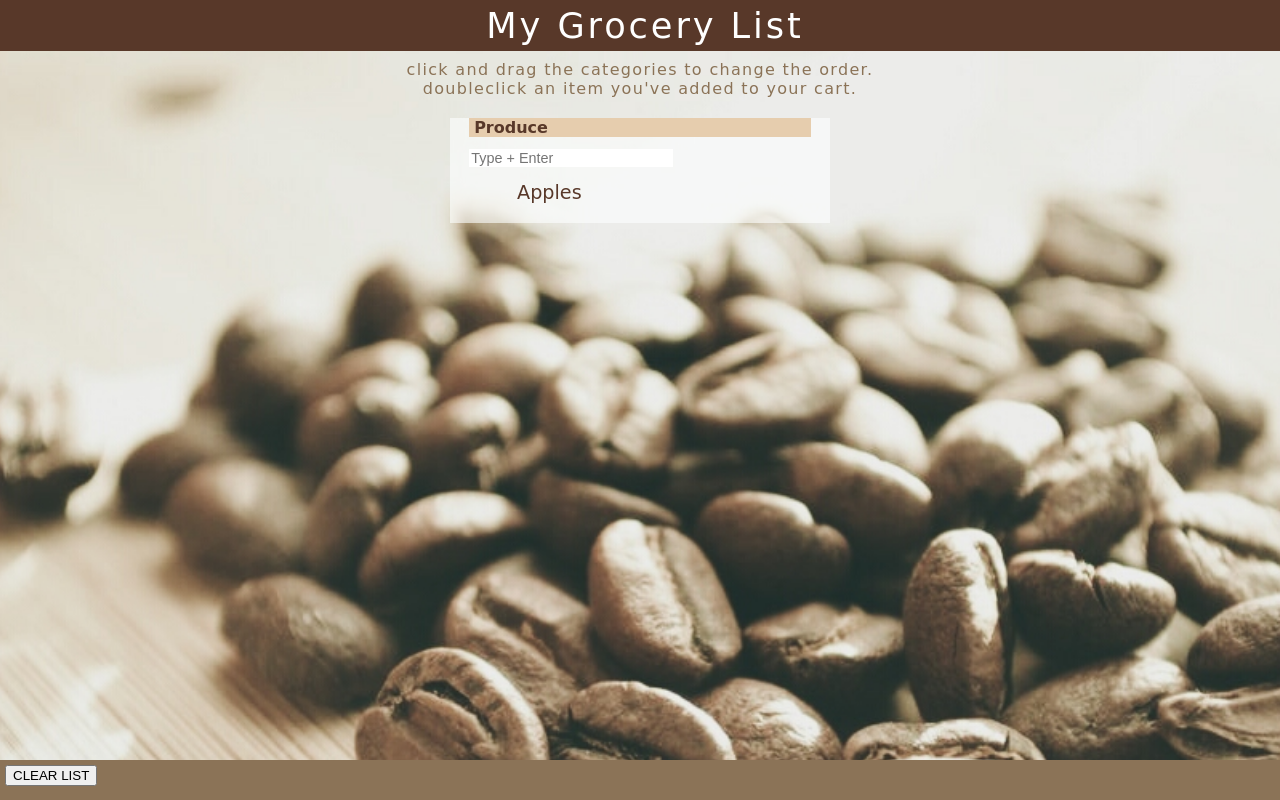
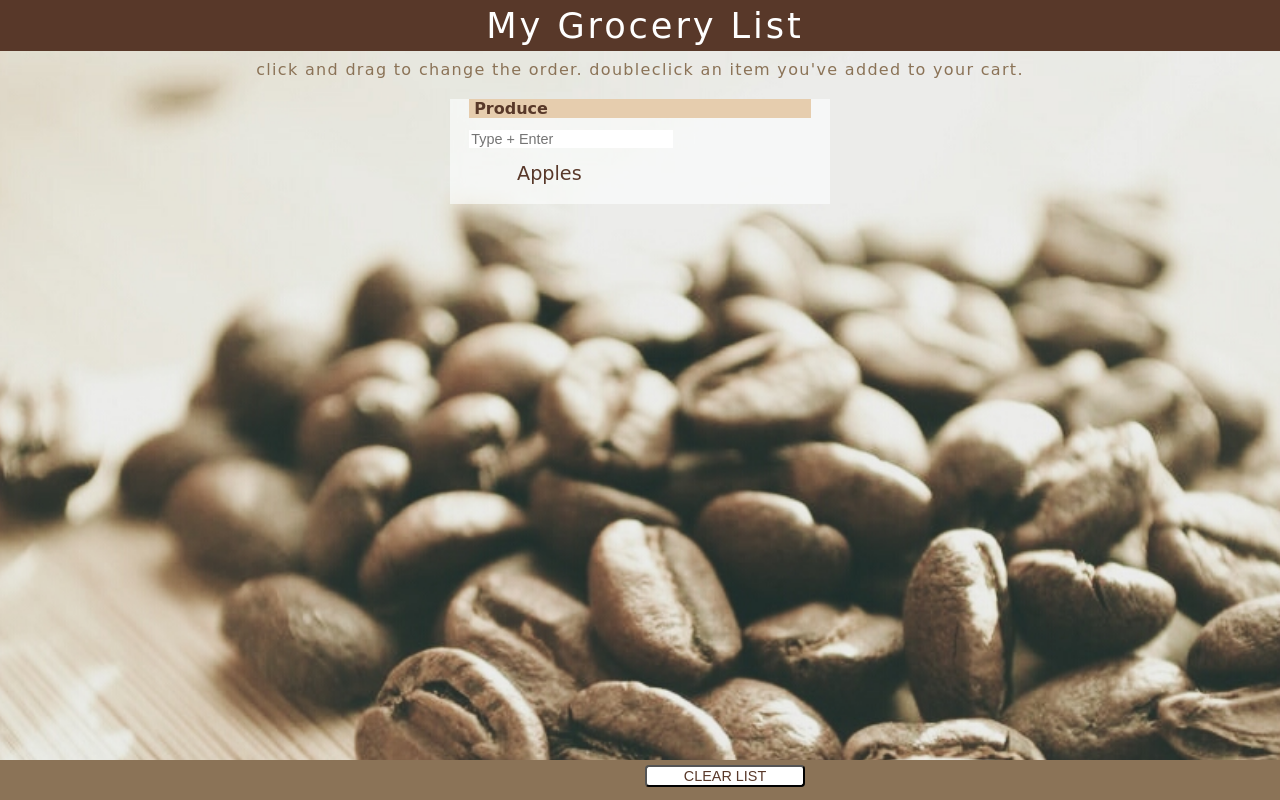
Before and after one commit to Naromish/shopping-list-app, a plain HTML site: page index.html in a window 1280 px wide. Drawn offline with nearby package versions, Linux system fonts and the light colour scheme; a web font is replaced by a local one.

Commit message:
hand and button

```diff
--- a/css/shop_list.css
+++ b/css/shop_list.css
@@ -125,10 +125,17 @@ footer {
      margin-bottom: 0px;
 
 }
-.button {
+.gone {
     text-align: center;
-     font-size: 1.6em;
+     font-size: .9em;
      border-radius: 4px;
      background-color: white;
      color: rgb(88, 56, 41);
+     margin-left: 50%;
+     margin-right: 50%;
+    width: 160px;
+    position: relative;
+
 }
+/*clear list button doesn't have font applied and is off center.
+must figure out.*/
--- a/index.html
+++ b/index.html
@@ -16,8 +16,8 @@
 <body>
     <img class="background" src="images/coffee_beans.jpg" alt="Coffee Beans" />
     <header>My Grocery List</header>
-    <p>click and drag the categories to
-        change the order. <br>doubleclick an item you've added to your cart.</p>
+    <p>click and drag to
+        change the order. doubleclick an item you've added to your cart.</p>
     <div class="container">
         <div class="list">
             <h1>Produce</h1>
@@ -27,8 +27,8 @@
                 <img class="delete" src='images/circle_x.png'/></li>
             </ul>
 
+                                   <!--
 
-            <!--
             <h1>Bakery</h1>
             <input class="add-item" type="text" name="add-item" placeholder="Type + Enter" />
             <ul class="add">
@@ -48,15 +48,14 @@
             <input class="add-item" type="text" name="add-item" placeholder="Type + Enter" />
             <h1>Other</h1>
             <input class="add-item" type="text" name="add-item" placeholder="Type + Enter" />
-            -->
+ -->
         </div>
     </div>
-    <footer class="clear"><button>CLEAR LIST</button></footer>
+    <footer class="clear"><button class="gone">CLEAR LIST</button></footer>
 </body>
 
 </html>
 <!--comment
-            <button id="new">ADD</button>
 
 
 -->
--- a/js/shop_list.js
+++ b/js/shop_list.js
@@ -3,20 +3,22 @@ $(document).ready(function() {
         $(this).toggleClass('strike');
         $(this).children().toggleClass();
     });
+//figure out to hide delete img so it doesn't enlarge when strike
 
     $('.add').on('click', '.delete', function(e){
             e.preventDefault();
             $(this).parent().remove();
     });
     $('.add').sortable({ axis: "y" });
+
+
+    //figure out how to clear list
+
+    $('.add').on ('click', '.gone', function() {
+            $(this).parent().remove();
+    });
+
 });
-
-//figure out to hide delete img so it doesn't enlarge when strike
-
-    //don't think i need the below anymore;found different solution
-    //$('.add').on('hover', '.items', function() {
-     //   $('.delete').toggleClass('show');
-    //});
 
 
 $(document).keydown(function(e) {
@@ -28,7 +30,7 @@ $(document).keydown(function(e) {
 });
 
 
-//figure out why the delete button doesn't show consistently; something's off
+//figure out why the delete button jumps around; positioning is off
 
 $(document).mousedown(function(e) {
 
@@ -46,7 +48,11 @@ $(document).mousedown(function(e) {
 //how do I create a functional button at bottom to clear list?
 //how do I style that button?
 
-//figure out how to clear list
 
 // Button
 //$('button').button();
+
+    //don't think i need the below anymore;found different solution
+    //$('.add').on('hover', '.items', function() {
+     //   $('.delete').toggleClass('show');
+    //});
```
